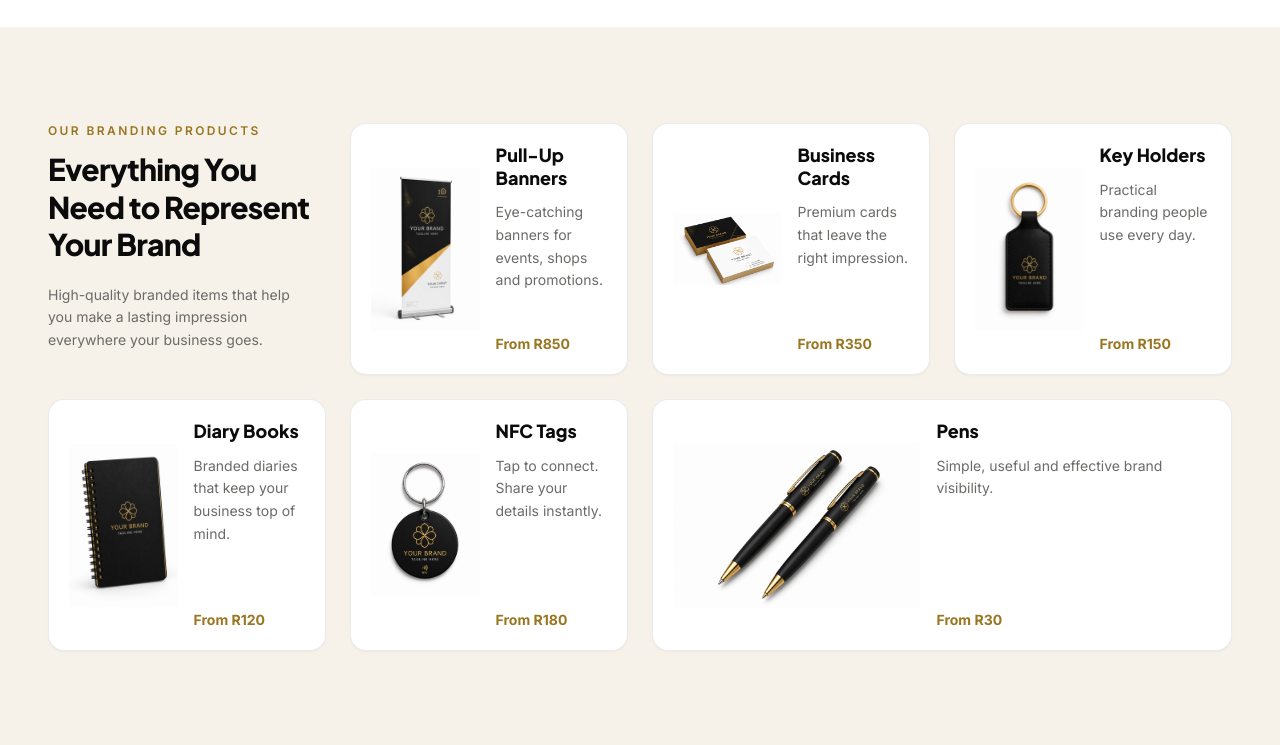
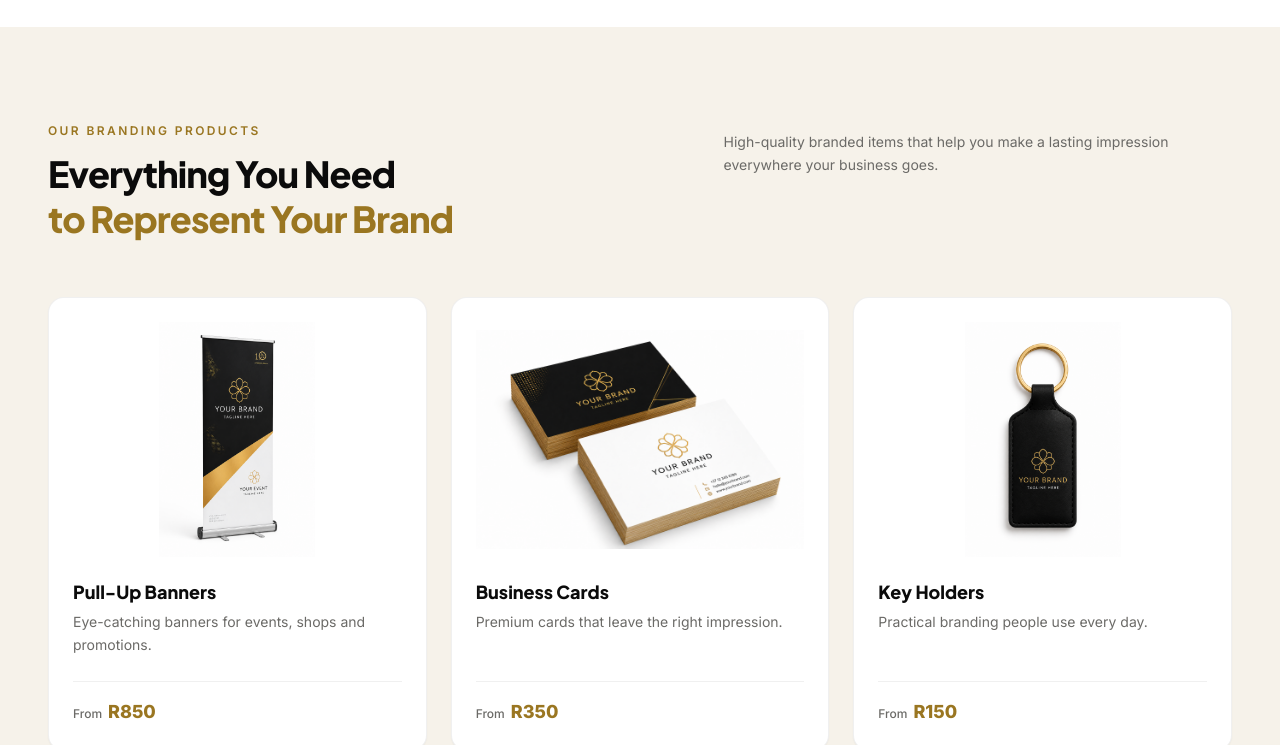
Before and after one commit to bonganishube/axb, a Next.js app: page /branding in a window 1280 px wide. Shown: the part 1640-2385 px from the top of the page. Built offline with nearby package versions, Linux system fonts and the light colour scheme.

Commit message:
Add branding products

```diff
--- a/src/components/branding/BrandProducts.tsx
+++ b/src/components/branding/BrandProducts.tsx
@@ -7,8 +7,6 @@ type Product = {
   price: string;
   src: string;
   alt: string;
-  /** Double-width on desktop, to fill the grid's last row. */
-  wide?: boolean;
 };
 
 const PRODUCTS: Product[] = [
@@ -53,7 +51,6 @@ const PRODUCTS: Product[] = [
     price: "30",
     src: "/pens.png",
     alt: "Two branded pens",
-    wide: true,
   },
 ];
 
@@ -61,53 +58,62 @@ export default function BrandProducts() {
   return (
     <section id="products" className="bg-cream py-20 lg:py-24">
       <div className="container-px">
-        {/* The intro sits in the grid's first cell rather than above it, so the
-            cards start on the same line as the heading. */}
-        <div className="grid gap-6 sm:grid-cols-2 lg:grid-cols-4">
-          <div className="lg:pr-4">
+        {/* Same header shape as the Brand Catalogue above it, so the two
+            sections read as a pair rather than two different layouts. */}
+        <div className="grid items-start gap-10 lg:grid-cols-[1fr_0.8fr]">
+          <div>
             <p className="text-xs font-semibold tracking-[0.2em] text-gold-dark">
               OUR BRANDING PRODUCTS
             </p>
-            {/* No sm:text-4xl bump like the other section headings get — this
-                one lives in a quarter-width grid cell, not across the page. */}
-            <h2 className="mt-3 text-3xl font-extrabold leading-tight tracking-tight text-ink">
-              Everything You Need to Represent Your Brand
+            <h2 className="mt-3 text-3xl font-extrabold leading-tight tracking-tight text-ink sm:text-4xl">
+              Everything You Need
+              <br />
+              <span className="text-gold-dark">to Represent Your Brand</span>
             </h2>
-            <p className="mt-5 text-sm leading-relaxed text-body">
-              High-quality branded items that help you make a lasting impression
-              everywhere your business goes.
-            </p>
           </div>
+          <p className="text-body text-sm leading-relaxed lg:pt-2">
+            High-quality branded items that help you make a lasting impression
+            everywhere your business goes.
+          </p>
+        </div>
 
-          {PRODUCTS.map(({ title, blurb, price, src, alt, wide }) => (
+        <div className="mt-14 grid gap-6 sm:grid-cols-2 lg:grid-cols-3">
+          {PRODUCTS.map(({ title, blurb, price, src, alt }) => (
             <article
               key={title}
-              className={`flex gap-4 rounded-2xl border border-black/[0.08] bg-white p-5 shadow-[0_1px_2px_rgba(0,0,0,0.04)] transition-shadow hover:shadow-md ${
-                wide ? "sm:col-span-2" : ""
-              }`}
+              className="group flex flex-col overflow-hidden rounded-2xl border border-black/[0.06] bg-white shadow-[0_1px_2px_rgba(0,0,0,0.04)] transition-shadow hover:shadow-lg"
             >
-              {/* The mockups are shot on near-white, so they sit straight on the
-                  card with no panel behind them. Contained, not covered — these
-                  are products, and a crop would cut the item itself. min-h keeps
-                  the image area from collapsing on the shortest blurbs. */}
-              <div className="relative min-h-[210px] w-[46%] shrink-0 self-stretch">
+              {/* Every product gets the same stage, so a tall banner and a flat
+                  stack of cards still line up across the row. The stage stays
+                  white because the mockups are shot on white with no alpha —
+                  any tint would show their edges as a rectangle. Padding sits on
+                  the image so object-contain fits inside it. */}
+              <div className="relative aspect-[4/3]">
                 <Image
                   src={src}
                   alt={alt}
                   fill
-                  className="object-contain object-center"
-                  sizes="(min-width: 1024px) 20vw, (min-width: 640px) 25vw, 45vw"
+                  className="object-contain p-6 transition-transform duration-500 group-hover:scale-[1.04]"
+                  sizes="(min-width: 1024px) 30vw, (min-width: 640px) 45vw, 90vw"
                 />
               </div>
 
-              <div className="flex flex-col">
+              <div className="flex grow flex-col px-6 pb-6">
                 <h3 className="text-lg font-extrabold leading-tight text-ink">
                   {title}
                 </h3>
-                <p className="mt-3 text-sm leading-relaxed text-body">{blurb}</p>
-                <p className="mt-auto pt-6 text-sm font-bold text-gold-dark">
-                  From R{price}
+                {/* grow on the blurb absorbs the slack from shorter copy, so the
+                    prices line up along the bottom of every card in a row */}
+                <p className="mt-2 grow text-sm leading-relaxed text-body">
+                  {blurb}
                 </p>
+
+                <div className="mt-6 flex items-baseline gap-1.5 border-t border-black/[0.06] pt-4">
+                  <span className="text-xs font-medium text-body">From</span>
+                  <span className="text-lg font-extrabold text-gold-dark">
+                    R{price}
+                  </span>
+                </div>
               </div>
             </article>
           ))}
```
